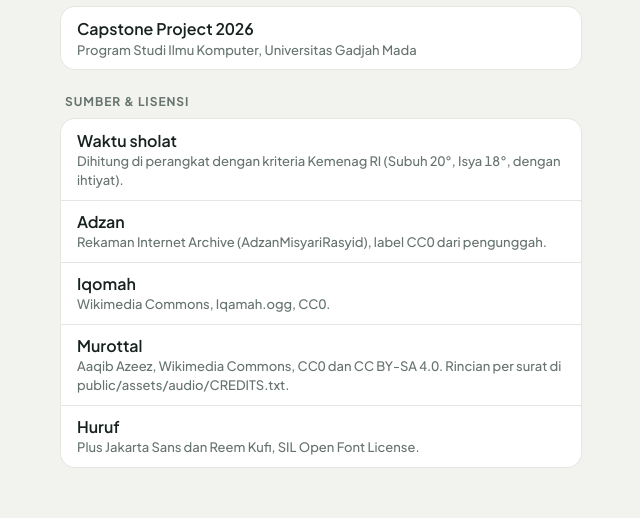
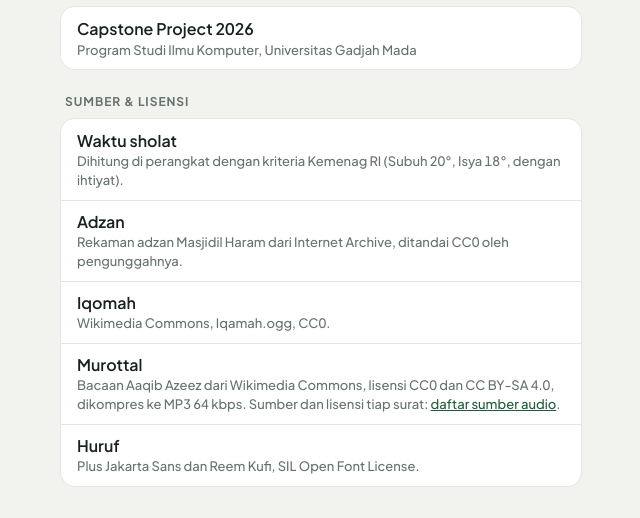
Before and after one commit to ghinayasmin/jam-sholat-masjid, a PHP site: page /admin/about.php in a window 1280 px wide. Shown: the part 685-1203 px from the top of the page, without its empty margins (319-959 px from the left). Before the commit the page ends 1153 px from the top, so only its background shows below. Run offline with PHP 8.4, Linux system fonts and the light colour scheme; the visitor is signed in with stand-in values (Sample User, id 1).

Commit message:
Complete the audio credits on the About page
State that the murottal files were compressed (required by CC BY-SA), link the
per-file credits list, and describe the adzan source in plain words.

```diff
--- a/public/admin/about.php
+++ b/public/admin/about.php
@@ -56,9 +56,9 @@ require __DIR__ . '/_header.php';
     <div class="label" id="g-sumber">Sumber &amp; lisensi</div>
     <div class="card about-list">
         <div class="row" style="grid-template-columns:minmax(0,1fr)"><span class="k">Waktu sholat<small>Dihitung di perangkat dengan kriteria Kemenag RI (Subuh 20°, Isya 18°, dengan ihtiyat).</small></span></div>
-        <div class="row" style="grid-template-columns:minmax(0,1fr)"><span class="k">Adzan<small>Rekaman Internet Archive (AdzanMisyariRasyid), label CC0 dari pengunggah.</small></span></div>
+        <div class="row" style="grid-template-columns:minmax(0,1fr)"><span class="k">Adzan<small>Rekaman adzan Masjidil Haram dari Internet Archive, ditandai CC0 oleh pengunggahnya.</small></span></div>
         <div class="row" style="grid-template-columns:minmax(0,1fr)"><span class="k">Iqomah<small>Wikimedia Commons, Iqamah.ogg, CC0.</small></span></div>
-        <div class="row" style="grid-template-columns:minmax(0,1fr)"><span class="k">Murottal<small>Aaqib Azeez, Wikimedia Commons, CC0 dan CC BY-SA 4.0. Rincian per surat di public/assets/audio/CREDITS.txt.</small></span></div>
+        <div class="row" style="grid-template-columns:minmax(0,1fr)"><span class="k">Murottal<small>Bacaan Aaqib Azeez dari Wikimedia Commons, lisensi CC0 dan CC BY-SA 4.0, dikompres ke MP3 64 kbps. Sumber dan lisensi tiap surat: <a href="/assets/audio/CREDITS.txt" target="_blank" rel="noopener">daftar sumber audio</a>.</small></span></div>
         <div class="row" style="grid-template-columns:minmax(0,1fr)"><span class="k">Huruf<small>Plus Jakarta Sans dan Reem Kufi, SIL Open Font License.</small></span></div>
     </div>
 </section>
```
